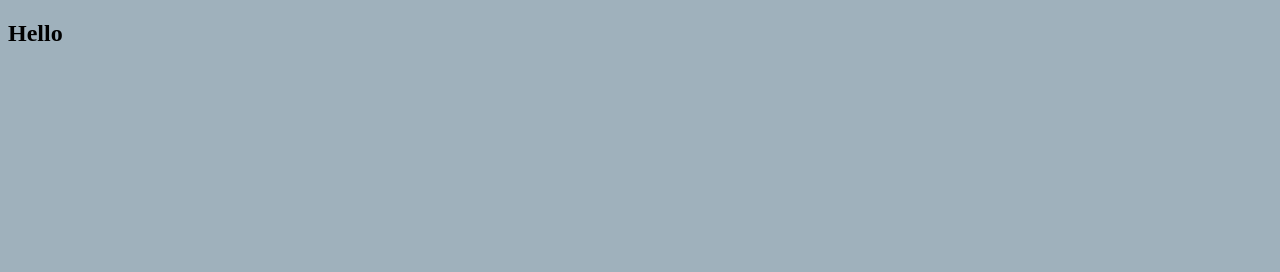
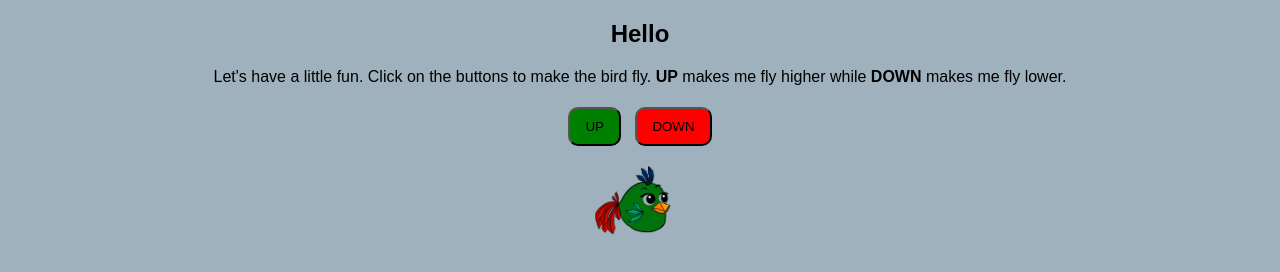
Before and after one commit to DenisWritesCode/FlappyBirdBasic, a plain HTML site: page index.html in a window 1280 px wide. Drawn offline with Linux system fonts and the light colour scheme.

Commit message:
Transformed to flappybird.

```diff
--- a/index.html
+++ b/index.html
@@ -9,11 +9,19 @@
     <title>Landing Page 00</title>
 </head>
 <body>
-    <!-- Navbar -->
-    <h2>Hello</h2>
+    <div class="container">
     <!-- Banner -->
+        <h2>Hello</h2>
+        <p>
+            Let's have a little fun. Click on the buttons to make the bird fly. <strong>UP</strong> makes me fly higher while <strong>DOWN</strong> makes me fly lower.
+        </p>
     <!-- Main Content -->
-    <!-- Testimonial -->
-    <!-- Footer -->
+        <div class="controls">
+            <button>UP</button>
+            <button>DOWN</button>
+        </div>
+
+        <img src="flappy.png" alt="">
+    </div>
 </body>
 </html>
--- a/main.css
+++ b/main.css
@@ -1,3 +1,32 @@
 body{
     background-color: #9FB1BC;
+    font-family: Arial, Helvetica, sans-serif;
 }
+
+.container{
+    width: 80%;
+    text-align: center;
+    margin: auto;
+}
+
+img{
+    height: 75px;
+}
+
+.controls {
+    margin: 15px;
+}
+
+button {
+    margin: 5px;
+    padding: 10px 15px;
+    border-radius: 10px;
+}
+
+button:nth-child(1) {
+    background-color: green;
+}
+
+button:nth-child(2){
+    background-color: red;
+}
```
Also changed, not shown: flappy.png (added), 1 other file.
